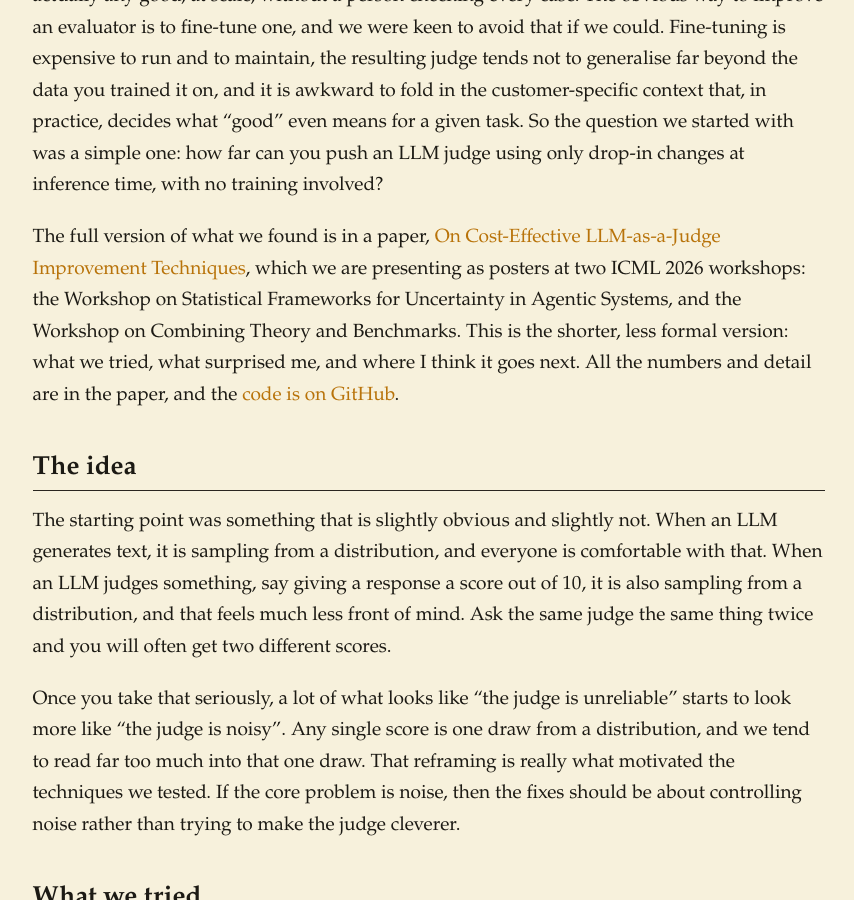
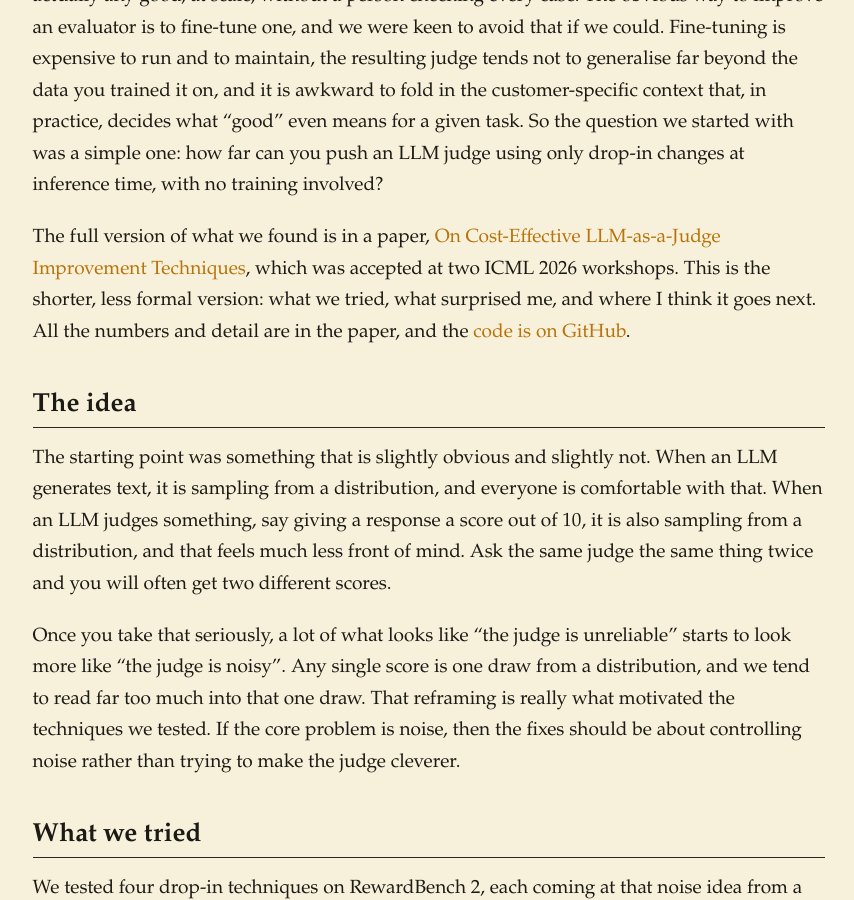
Before and after one commit to ryanlail/ryanlail.github.io, a Jekyll site: the page built from _posts/2026-05-29-cost-effective-llm-as-a-judge.md, in a window 1280 px wide and 900 px high, scrolled down 517 px. Shown: the whole window, without its empty margins (162-1016 px from the left). Built offline with Jekyll 4.4.1, drawn with Linux system fonts in a browser that asks for light colours; some of the changed text lies outside the part shown.

Commit message:
Remove em-dashes; simplify workshop line to "accepted at two workshops"
https://claude.ai/code/session_01EAGpVEXKMMNqC5qMrebPdH

```diff
--- a/_posts/2026-05-29-cost-effective-llm-as-a-judge.md
+++ b/_posts/2026-05-29-cost-effective-llm-as-a-judge.md
@@ -16,7 +16,7 @@ description: >-
 
 At Composo we spend a lot of time on evaluation: working out whether a model's output is actually any good, at scale, without a person checking every case. The obvious way to improve an evaluator is to fine-tune one, and we were keen to avoid that if we could. Fine-tuning is expensive to run and to maintain, the resulting judge tends not to generalise far beyond the data you trained it on, and it is awkward to fold in the customer-specific context that, in practice, decides what "good" even means for a given task. So the question we started with was a simple one: how far can you push an LLM judge using only drop-in changes at inference time, with no training involved?
 
-The full version of what we found is in a paper, [On Cost-Effective LLM-as-a-Judge Improvement Techniques](https://arxiv.org/abs/2604.13717), which we are presenting as posters at two ICML 2026 workshops: the Workshop on Statistical Frameworks for Uncertainty in Agentic Systems, and the Workshop on Combining Theory and Benchmarks. This is the shorter, less formal version: what we tried, what surprised me, and where I think it goes next. All the numbers and detail are in the paper, and the [code is on GitHub](https://github.com/composo-ai/llm-judge-criteria-ensembling).
+The full version of what we found is in a paper, [On Cost-Effective LLM-as-a-Judge Improvement Techniques](https://arxiv.org/abs/2604.13717), which was accepted at two ICML 2026 workshops. This is the shorter, less formal version: what we tried, what surprised me, and where I think it goes next. All the numbers and detail are in the paper, and the [code is on GitHub](https://github.com/composo-ai/llm-judge-criteria-ensembling).
 
 ## The idea
 
@@ -55,4 +55,4 @@ It is also the part that feels like it matters beyond our own eval problem. As w
 
 ---
 
-I'll be at **ICML in Seoul this July**. If you'll be around and want to talk evaluation, judge reliability, or where this goes next, I'd love to chat — reach me on [LinkedIn](https://www.linkedin.com/in/ryanlail/) or [X](https://x.com/ryan__lail).
+I'll be at **ICML in Seoul this July**. If you'll be around and want to talk evaluation, judge reliability, or where this goes next, I'd love to chat. Reach me on [LinkedIn](https://www.linkedin.com/in/ryanlail/) or [X](https://x.com/ryan__lail).
```
Also changed, not shown: other parts of _posts/2026-05-29-cost-effective-llm-as-a-judge.md (+1 -1 lines).
